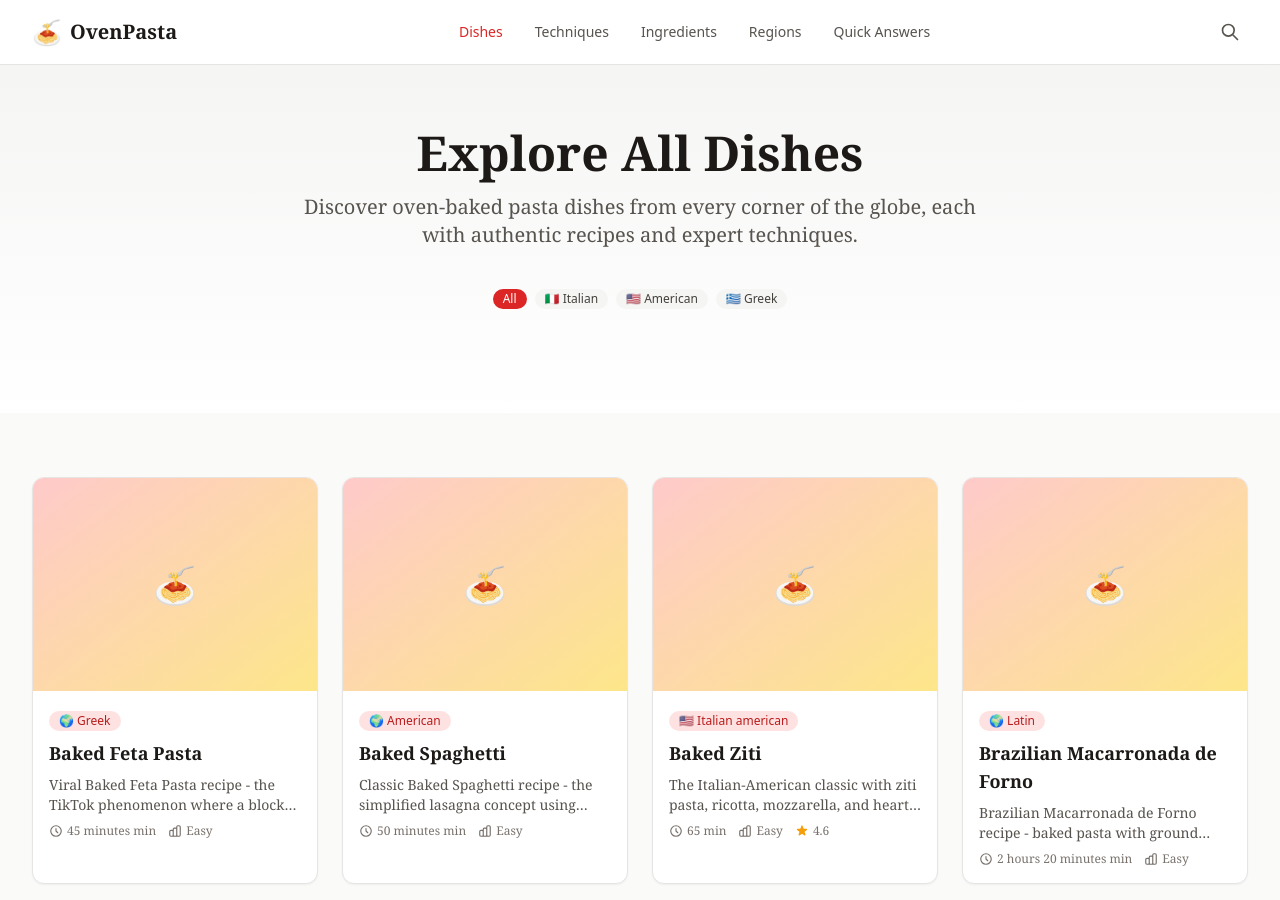
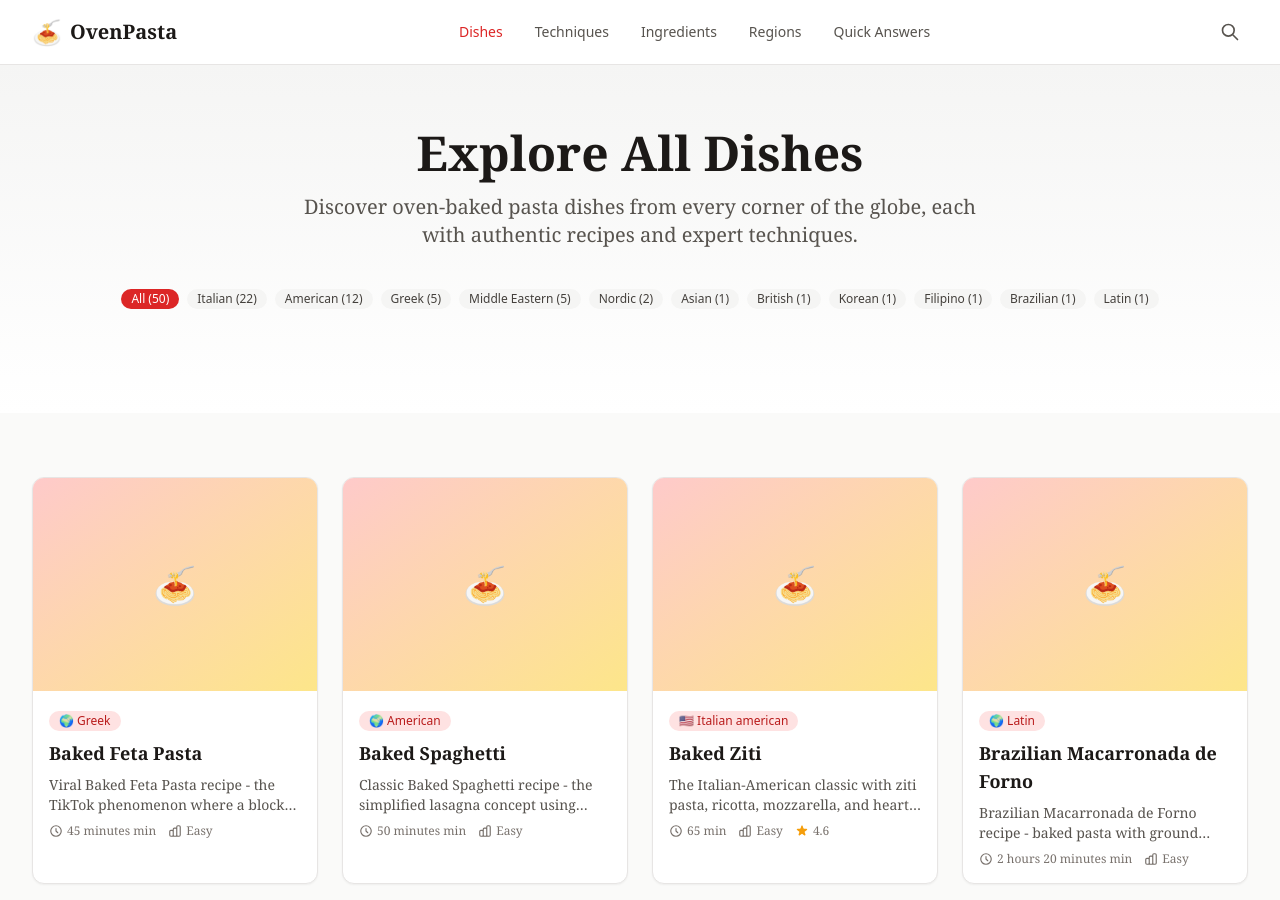
Before and after one commit to fantravel1/ovenpasta, a Jekyll site: the page built from _pages/dishes.html, in a window 1280 px wide and 900 px high. Built offline with Jekyll 4.4.1, drawn with Linux system fonts in a browser that asks for light colours.

Commit message:
Add techniques index page and update dishes filters
- Techniques page: Lists all technique guides by category
  with universal baked pasta rules and make-ahead tips
- Dishes page: Added all 12 region filters with dish counts
  (Italian 22, American 12, Greek 5, Middle Eastern 5, etc.)

```diff
--- a/_pages/dishes.html
+++ b/_pages/dishes.html
@@ -18,10 +18,18 @@ permalink: /dishes/
 
     <!-- Filter Pills -->
     <div class="flex flex-wrap justify-center gap-2 mb-10">
-      <a href="{{ '/dishes/' | relative_url }}" class="tag bg-tomato-600 text-white">All</a>
-      <a href="{{ '/dishes/italian/' | relative_url }}" class="tag bg-warm-100 text-warm-700 hover:bg-warm-200">🇮🇹 Italian</a>
-      <a href="{{ '/dishes/american/' | relative_url }}" class="tag bg-warm-100 text-warm-700 hover:bg-warm-200">🇺🇸 American</a>
-      <a href="{{ '/dishes/greek/' | relative_url }}" class="tag bg-warm-100 text-warm-700 hover:bg-warm-200">🇬🇷 Greek</a>
+      <a href="{{ '/dishes/' | relative_url }}" class="tag bg-tomato-600 text-white">All (50)</a>
+      <a href="{{ '/dishes/italian/' | relative_url }}" class="tag bg-warm-100 text-warm-700 hover:bg-warm-200">Italian (22)</a>
+      <a href="{{ '/dishes/american/' | relative_url }}" class="tag bg-warm-100 text-warm-700 hover:bg-warm-200">American (12)</a>
+      <a href="{{ '/dishes/greek/' | relative_url }}" class="tag bg-warm-100 text-warm-700 hover:bg-warm-200">Greek (5)</a>
+      <a href="{{ '/dishes/middle-eastern/' | relative_url }}" class="tag bg-warm-100 text-warm-700 hover:bg-warm-200">Middle Eastern (5)</a>
+      <a href="{{ '/dishes/nordic/' | relative_url }}" class="tag bg-warm-100 text-warm-700 hover:bg-warm-200">Nordic (2)</a>
+      <a href="{{ '/dishes/asian/' | relative_url }}" class="tag bg-warm-100 text-warm-700 hover:bg-warm-200">Asian (1)</a>
+      <a href="{{ '/dishes/british/' | relative_url }}" class="tag bg-warm-100 text-warm-700 hover:bg-warm-200">British (1)</a>
+      <a href="{{ '/dishes/korean/' | relative_url }}" class="tag bg-warm-100 text-warm-700 hover:bg-warm-200">Korean (1)</a>
+      <a href="{{ '/dishes/filipino/' | relative_url }}" class="tag bg-warm-100 text-warm-700 hover:bg-warm-200">Filipino (1)</a>
+      <a href="{{ '/dishes/brazilian/' | relative_url }}" class="tag bg-warm-100 text-warm-700 hover:bg-warm-200">Brazilian (1)</a>
+      <a href="{{ '/dishes/latin/' | relative_url }}" class="tag bg-warm-100 text-warm-700 hover:bg-warm-200">Latin (1)</a>
     </div>
   </div>
 </section>
```
Also changed, not shown: _pages/techniques.html (added, +126 -0 lines).
